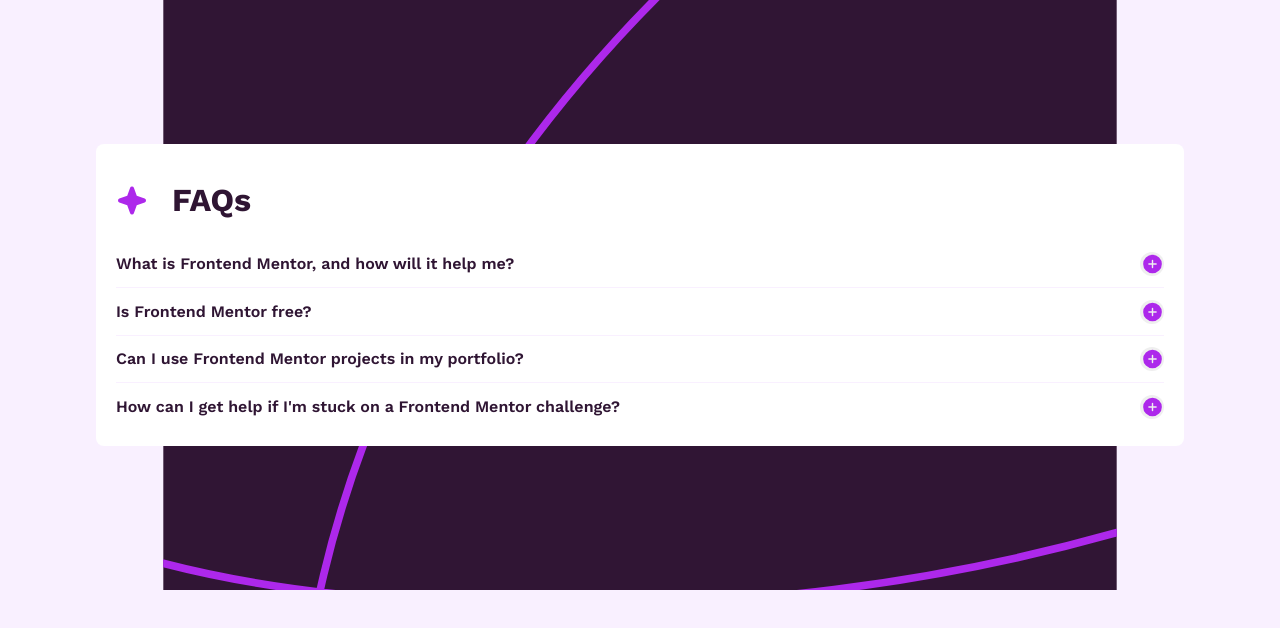
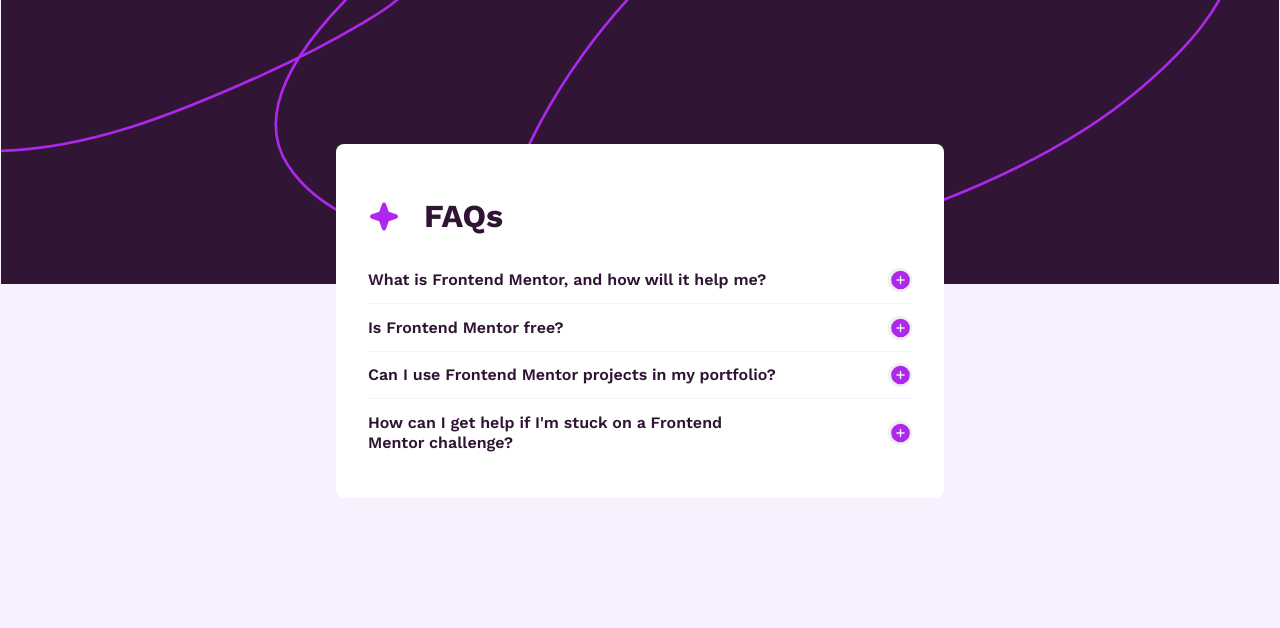
Before and after one commit to LesleyWesley/react-accordion-faq, a React (Vite) app: page / in a window 1280 px wide. Shown: the top 628 px of the page. Built offline with nearby package versions, Linux system fonts and the light colour scheme.

Commit message:
Added desktop sizing for app

```diff
--- a/src/App.css
+++ b/src/App.css
@@ -27,6 +27,7 @@ body {
 .app {
   background-color: #FFF;
   width: 85%;
+  max-width: 38rem;
   margin: 9rem 0;
   border-radius: .5rem;
   padding: 1rem 1.25rem;
@@ -89,3 +90,20 @@ p {
   display: flex;
   justify-content: flex-start;
 }
+
+@media (min-width: 700px) {
+  body {
+    align-items: flex-start;
+    height: 100vh;
+    width: 100vw;
+    background-image: url("../src/assets/background-pattern-desktop.svg");
+  }
+
+  #root {
+
+  }
+
+  .app {
+    padding: 2rem;
+  }
+}
```
